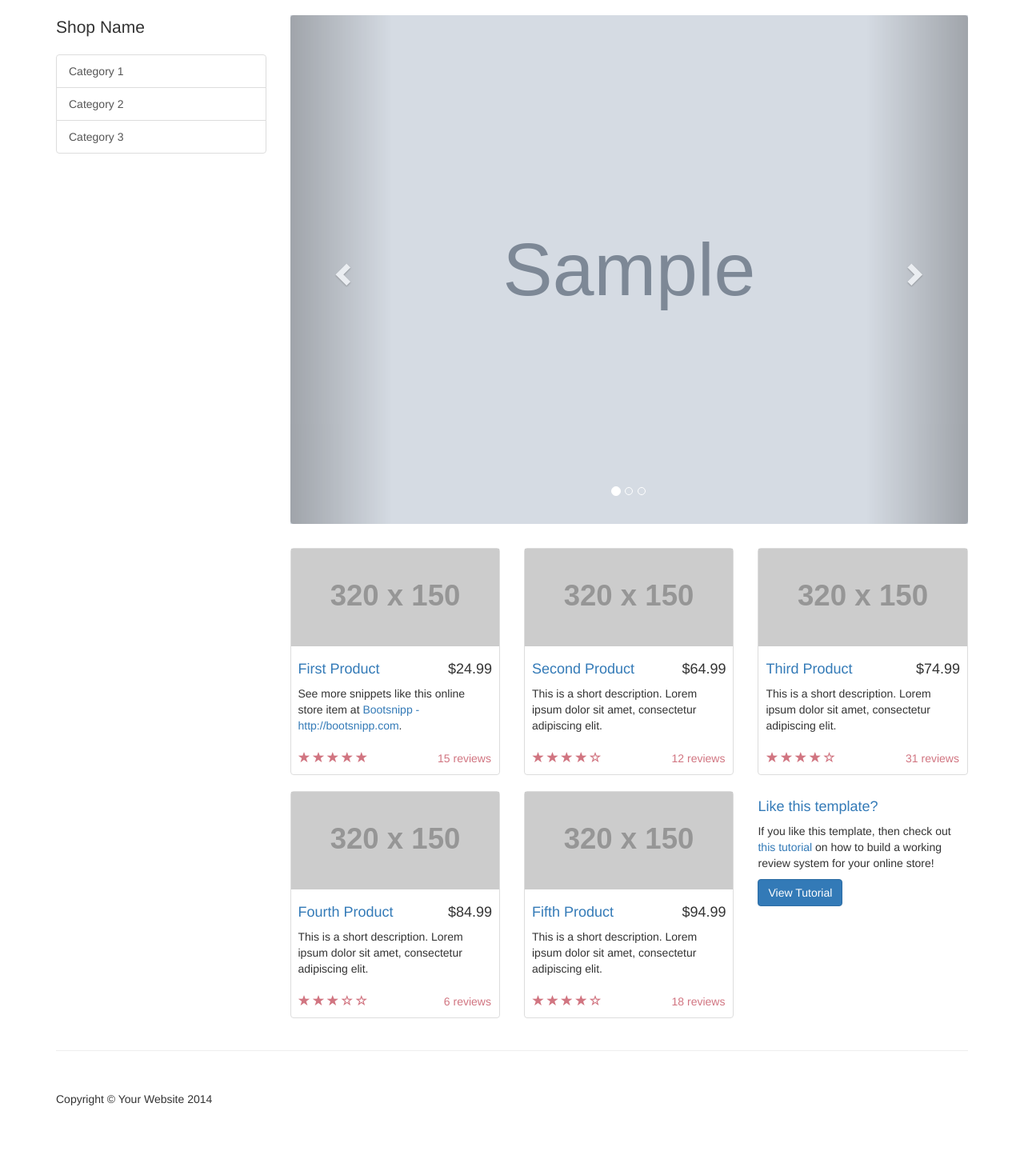
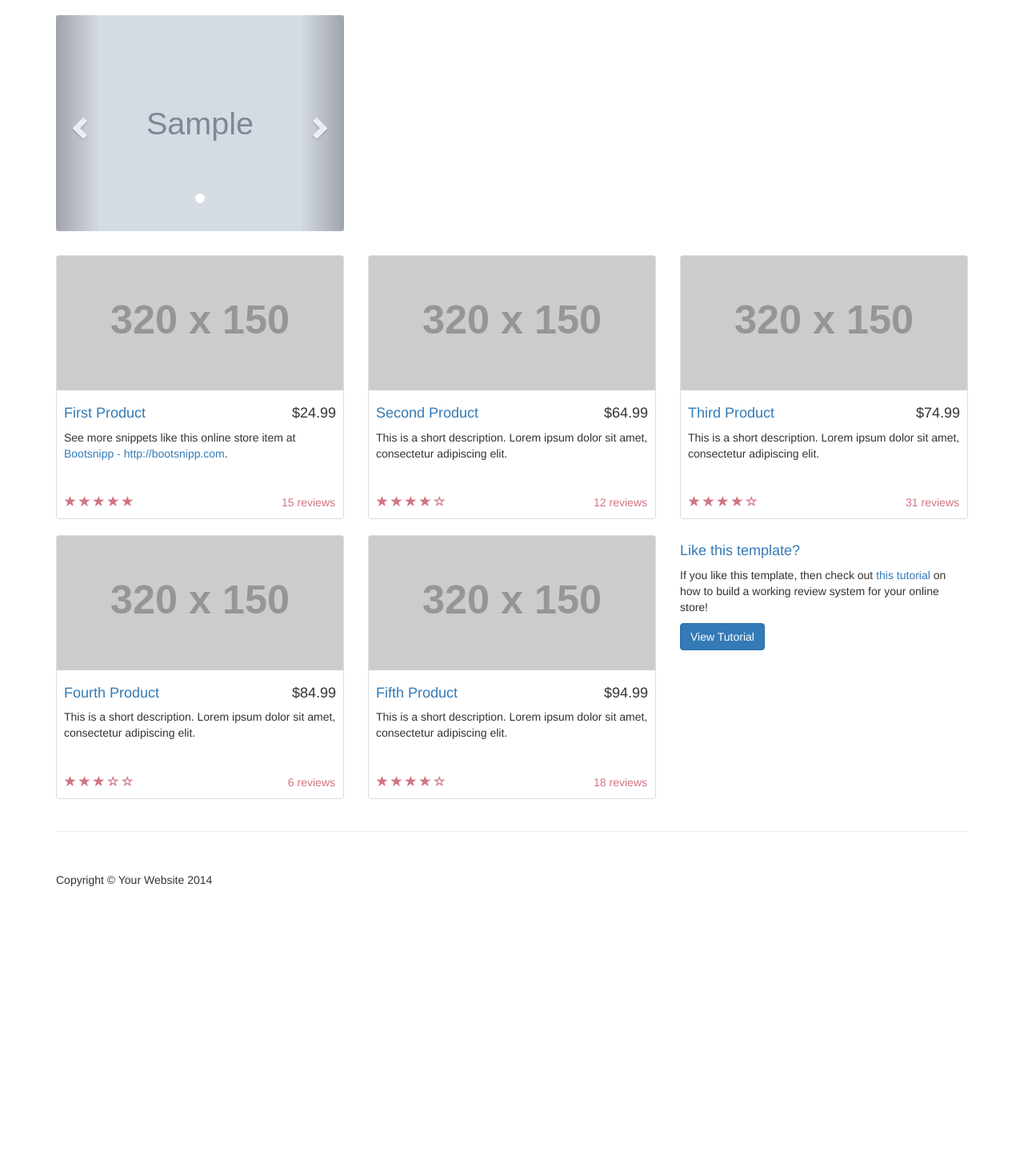
Before and after one commit to microstack/front, a Flask app: template movies/templates/index.html in a window 1280 px wide. Shown: the part 51-1495 px from the top of the page at 80% size. After the commit the page ends 1159 px from the top, so only its background shows below. Run offline with Flask 2, Linux system fonts and the light colour scheme; the template is opened without the code that fills it: most values are stand-ins (such as "Sample title", 1, 10 or a date in 2020); grey boxes marked "Sample" are stand-in pictures; grey boxes labelled with a size stand in for pictures from a placeholder-image service; some libraries are stand-ins or nearby versions.

Commit message:
latest movie thumbnail match with numbers

```diff
--- a/movies/templates/index.html
+++ b/movies/templates/index.html
@@ -30,9 +30,9 @@
             <div class="navbar-header">
                 <button type="button" class="navbar-toggle" data-toggle="collapse" data-target="#bs-example-navbar-collapse-1">
                     <span class="sr-only">Toggle navigation</span>
->>                  <span class="icon-bar"></span>
->>                  <span class="icon-bar"></span>
->>                  <span class="icon-bar"></span>
+                    <span class="icon-bar"></span>
+                    <span class="icon-bar"></span>
+                    <span class="icon-bar"></span>
                 </button>
                 <a class="navbar-brand" href="#">Start Bootstrap</a>
             </div>
@@ -55,41 +55,36 @@
         <!-- /.container -->
     </nav>
 
-
     <!-- Page Content -->
     <div class="container">
 
       <div class="row">
 
-        <div class="col-md-3">
-          <p class="lead">Shop Name</p>
-          <div class="list-group">
-            <a href="#" class="list-group-item">Category 1</a>
-            <a href="#" class="list-group-item">Category 2</a>
-            <a href="#" class="list-group-item">Category 3</a>
-          </div>
-        </div>
-
-        <div class="col-md-9">
+        <div class="col-md-12">
 
             <div class="row carousel-holder">
-
-              <div class="col-md-12">
+              <div class="col-md-4">
                 <div id="carousel-example-generic" class="carousel slide" data-ride="carousel">
                   <ol class="carousel-indicators">
-                    <li data-target="#carousel-example-generic" data-slide-to="0" class="active"></li>
-                    <li data-target="#carousel-example-generic" data-slide-to="1"></li>
-                    <li data-target="#carousel-example-generic" data-slide-to="2"></li>
+                    {% for thumbnail in latest_thumbnails %}
+                      {% if loop.index0 == 0 %}
+                        <li data-target="#carousel-example-generic" data-slide-to="{{ loop.index0 }}" class="active"></li>
+                      {% else %}
+                        <li data-target="#carousel-example-generic" data-slide-to="{{ loop.index0 }}"></li>
+                      {% endif %}
+                    {% endfor %}
                   </ol>
                   <div class="carousel-inner">
-                    <div class="item active">
-                      <img class="slide-image" src="{{ thumbnails[0] }}" alt="">
-                    </div>
-                    {% for thumbnail in thumbnails[1:3] %}
-                      <div class="item">
+                    {% for thumbnail in latest_thumbnails %}
+                      {% if loop.index0 == 0 %}
+                        <div class="item active">
+                      {% else %}
+                        <div class="item">
+                      {% endif %}
                         <img class="slide-image" src="{{ thumbnail }}" alt="">
-                      </div>
+                        </div>
                     {% endfor %}
+
                   </div>
                   <a class="left carousel-control" href="#carousel-example-generic" data-slide="prev">
                     <span class="glyphicon glyphicon-chevron-left"></span>
```
